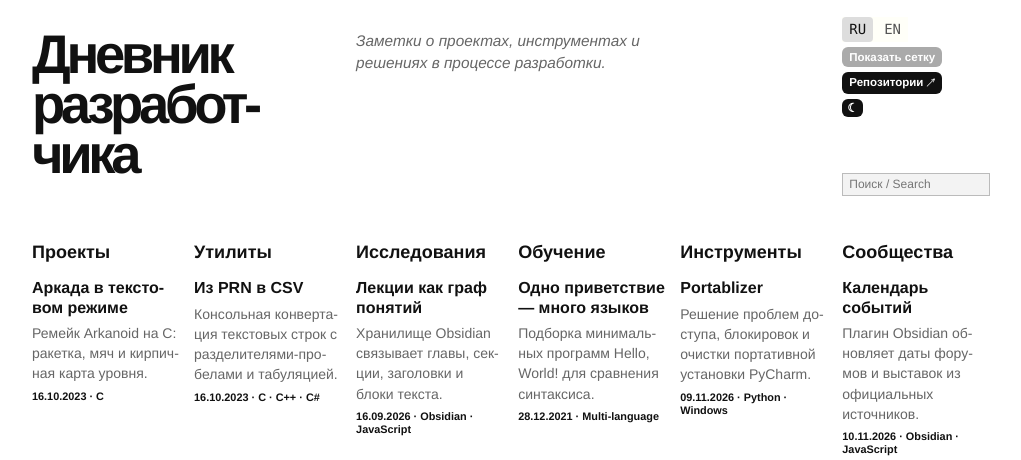
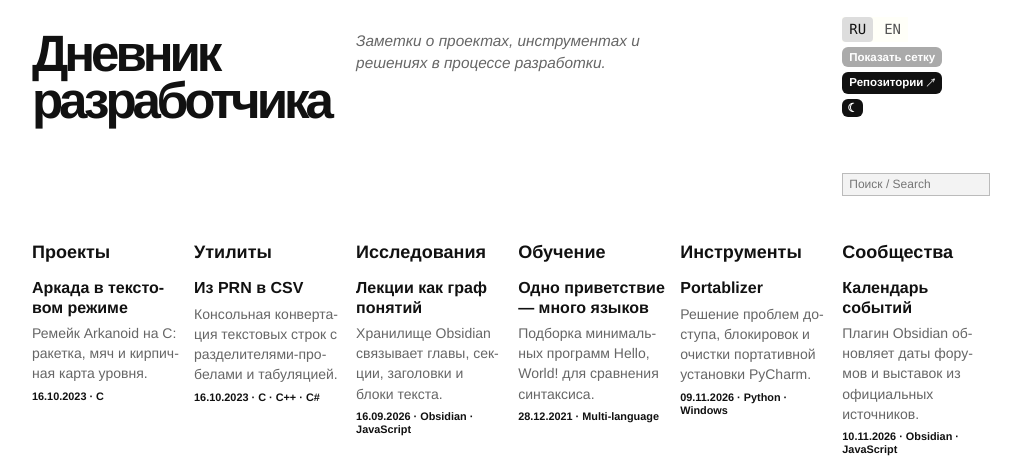
Before and after one commit to Masortim/masortim.github.io, a PHP site: page / in a window 1280 px wide. Shown: the top 460 px of the page, without its empty margins (129-1150 px from the left). Run offline with PHP 8.4, Linux system fonts and the light colour scheme.

Commit message:
Заголовки h1: убрать переносы слов по слогам
hyphens:auto включался у .project-archive и наследовался заголовками.
Теперь у h1 переносов нет ни на одной странице.

- tufte-universal.css: у правила h1 явное hyphens:none (правило
  наследовало auto от .project-archive).
- diary/projects.css: у .archive-brand h1 hyphens:none; плюс кегль
  теперь считается от ширины колонки (container-type:inline-size,
  16.5cqw), а не от ширины окна. Прежняя формула держала 54.4px при
  колонке 221-310px, а «Разработчика» занимает 5.84 кегля = 317.8px —
  слово рвалось по слогам на любой ширине, включая 1440px. Первая
  строка font-size оставлена запасным вариантом для браузеров без
  контейнерных единиц.
- newsletter/newsletter.css: то же для .newsletter-brand h1 (7.6cqw).

Расчёт по метрикам Arimo при wght 700 и штатном трекинге: на ширинах
320-1600px самое длинное слово влезает целиком, переносов нет.
Кегль не уменьшился — на 320px заголовок главной даже крупнее
(48.8px вместо 40.8px).

Cache-bust поднят до ?v=20261125a для projects.css, newsletter.css и
tufte-universal.css во всех страницах, где они подключены.

Co-authored-by: arena-agent <297053741+arena-agent@users.noreply.github.com>

```diff
--- a/diary/index.html
+++ b/diary/index.html
@@ -9,7 +9,7 @@
   <link rel="icon" href="../favicon.ico" sizes="16x16 32x32 48x48">
   <link rel="icon" href="../favicon.svg" type="image/svg+xml">
   <link rel="apple-touch-icon" href="../apple-touch-icon.png">
-  <link rel="stylesheet" href="/tufte/tufte-universal.css">
+  <link rel="stylesheet" href="/tufte/tufte-universal.css?v=20261125a">
   <link rel="stylesheet" href="/diary/diary.css">
   <script src="/diary/diary.js" defer></script>
 </head>
--- a/diary/projects.css
+++ b/diary/projects.css
@@ -69,14 +69,39 @@ body.archive-home { margin:0; padding:0; }
   column-gap: var(--archive-gutter);
 }
 .archive-top { box-sizing:border-box; min-height:225px; border-bottom:1px solid var(--archive-horizontal-line); }
-.archive-brand { position:relative; z-index:1; grid-column:1 / span 2; padding-top:30px; }
-/* Заголовок главной: на мобильных он должен оставаться крупным.
-   Прежняя формула clamp(1.5rem,4vw,3.4rem) до ~600px упиралась в минимум
-   и держала 24px — заголовок выглядел как обычный текст. Теперь кегль
-   растёт с 40.8px на 320px до 54.4px (3.4rem) с 640px.
-   Верхняя граница ограничена ниже: самое длинное слово «разработчика»
-   занимает 7.04 кегля, и при большем размере на узких экранах оно рвётся. */
-.archive-brand h1 { margin:0; font-size:clamp(2.55rem, 1.74rem + 4.05vw, 3.4rem); font-weight:800; letter-spacing:-.08em; line-height:.92; overflow-wrap:break-word; }
+/* Заголовок главной: на мобильных он должен оставаться крупным, но
+   переносов по слогам у заголовка нет — слово рвётся только по пробелу.
+
+   Кегль считается от ШИРИНЫ КОЛОНКИ (.archive-brand — контейнер), а не от
+   ширины окна. В шестиколоночной сетке под заголовок отведена её треть, и
+   от окна эта доля меняется нелинейно: прежняя формула
+   clamp(2.55rem, 1.74rem + 4.05vw, 3.4rem) держала максимум 54.4px при
+   колонке 221–310px. «Разработчика» занимает 5.84 кегля (317.8px) — на
+   54.4px оно рвалось по слогам везде, даже на 1440px.
+
+   16.5 долей ширины колонки — ровно столько, чтобы самое длинное слово
+   («разработчика»; в английской версии «Developer's» — 4.75 кегля) целиком
+   влезало в строку с запасом около 4%. Проверено расчётом по метрикам
+   Arimo при wght 700 и трекинге -.08em на ширинах от 320 до 1600px:
+   переносов нет ни при какой. Кегль при этом не уменьшился — на телефоне
+   заголовок даже крупнее прежнего (48.8px на 320px вместо 40.8px).
+   Первая строка font-size — запасной вариант для браузеров без
+   контейнерных единиц: они возьмут старую формулу от ширины окна. */
+.archive-brand { position:relative; z-index:1; grid-column:1 / span 2; padding-top:30px; container-type:inline-size; }
+.archive-brand h1 {
+  margin:0;
+  font-size:clamp(2.55rem, 1.74rem + 4.05vw, 3.4rem);
+  font-size:clamp(2.3rem, 16.5cqw, 3.4rem);
+  font-weight:800;
+  letter-spacing:-.08em;
+  line-height:.92;
+  /* Переносов по слогам нет. overflow-wrap — только страховка: если слово
+     всё же не поместится (экзотический шрифт), оно перенесётся по границе
+     блока без дефиса, а не вылезет за колонку. */
+  -webkit-hyphens:none;
+  hyphens:none;
+  overflow-wrap:break-word;
+}
 .archive-summary { position:relative; z-index:1; grid-column:3 / span 2; margin:30px 0 0; padding:0; color:var(--archive-muted); font-size:clamp(13px,1.2vw,16px); font-style:italic; line-height:1.4; }
 .archive-controls { position:relative; z-index:1; grid-column:6; display:flex; flex-direction:column; align-items:stretch; gap:12px; margin-top:17px; min-width:0; }
 .archive-actions { display: flex; align-items: flex-start; flex-direction: column; gap: 5px; font-size: 12px; }
--- a/index.html
+++ b/index.html
@@ -15,7 +15,7 @@
   <!-- Встроенный шрифт: Arimo (OFL). Идёт до файлов, которые его
        используют, чтобы @font-face был объявлен раньше применения. -->
   <link rel="stylesheet" href="/fonts/arimo.css?v=20261124a">
-  <link rel="stylesheet" href="/diary/projects.css?v=20261124a">
+  <link rel="stylesheet" href="/diary/projects.css?v=20261125a">
   <script src="/diary/diary.js" defer></script>
   <script src="/diary/archive.js" defer></script>
 </head>
--- a/newsletter/index.html
+++ b/newsletter/index.html
@@ -11,7 +11,7 @@
   <link rel="apple-touch-icon" href="../apple-touch-icon.png">
   <link rel="stylesheet" href="/diary/diary.css">
   <link rel="stylesheet" href="/fonts/arimo.css?v=20261124a">
-  <link rel="stylesheet" href="/newsletter/newsletter.css?v=20261124a">
+  <link rel="stylesheet" href="/newsletter/newsletter.css?v=20261125a">
   <script src="/diary/diary.js" defer></script>
   <script src="/newsletter/config.js?v=20261123m"></script>
   <script src="/newsletter/newsletter.js?v=20261123p" defer></script>
--- a/tufte/example.html
+++ b/tufte/example.html
@@ -9,7 +9,7 @@
   <title>Пример документа в стиле Tufte</title>
 
   <!-- Подключение универсального CSS -->
-  <link href="tufte-universal.css" rel="stylesheet">
+  <link href="tufte-universal.css?v=20261125a" rel="stylesheet">
 
   <!-- Подключение Highlight.js для подсветки синтаксиса (через CDN) -->
   <script src="https://cdnjs.cloudflare.com/ajax/libs/highlight.js/11.9.0/highlight.min.js"></script>
--- a/tufte/example2.html
+++ b/tufte/example2.html
@@ -9,7 +9,7 @@
   <title>Продвинутые примеры в стиле Tufte</title>
 
   <!-- Подключение универсального CSS -->
-  <link href="tufte-universal.css" rel="stylesheet">
+  <link href="tufte-universal.css?v=20261125a" rel="stylesheet">
 
   <!-- Подключение Highlight.js для подсветки синтаксиса (через CDN) -->
   <script src="https://cdnjs.cloudflare.com/ajax/libs/highlight.js/11.9.0/highlight.min.js"></script>
--- a/tufte/specimen.html
+++ b/tufte/specimen.html
@@ -9,7 +9,7 @@
   <link rel="icon" href="../favicon.svg" type="image/svg+xml">
   <link rel="apple-touch-icon" href="../apple-touch-icon.png">
   <title>Типографика Тафти для заметок — образец</title>
-  <link href="tufte-universal.css" rel="stylesheet">
+  <link href="tufte-universal.css?v=20261125a" rel="stylesheet">
   <script src="https://cdnjs.cloudflare.com/ajax/libs/highlight.js/11.9.0/highlight.min.js"></script>
   <script src="https://cdnjs.cloudflare.com/ajax/libs/highlight.js/11.9.0/languages/python.min.js"></script>
   <script src="https://cdnjs.cloudflare.com/ajax/libs/highlight.js/11.9.0/languages/javascript.min.js"></script>
```
Also changed, not shown: diary/arkanoid/index.html (+1 -1 lines), diary/conferences/index.html (+1 -1 lines), diary/figure-measurement/index.html (+1 -1 lines), diary/hello-world/index.html (+1 -1 lines), diary/lecture-graph-vault/index.html (+1 -1 lines), diary/portablizer/index.html (+1 -1 lines), diary/prn-to-csv/index.html (+1 -1 lines), diary/tic-tac-toe/index.html (+1 -1 lines), diary/uav-classification/index.html (+1 -1 lines), newsletter/newsletter.css (+9 -5 lines), tufte/tufte-universal.css (+7 -1 lines).
